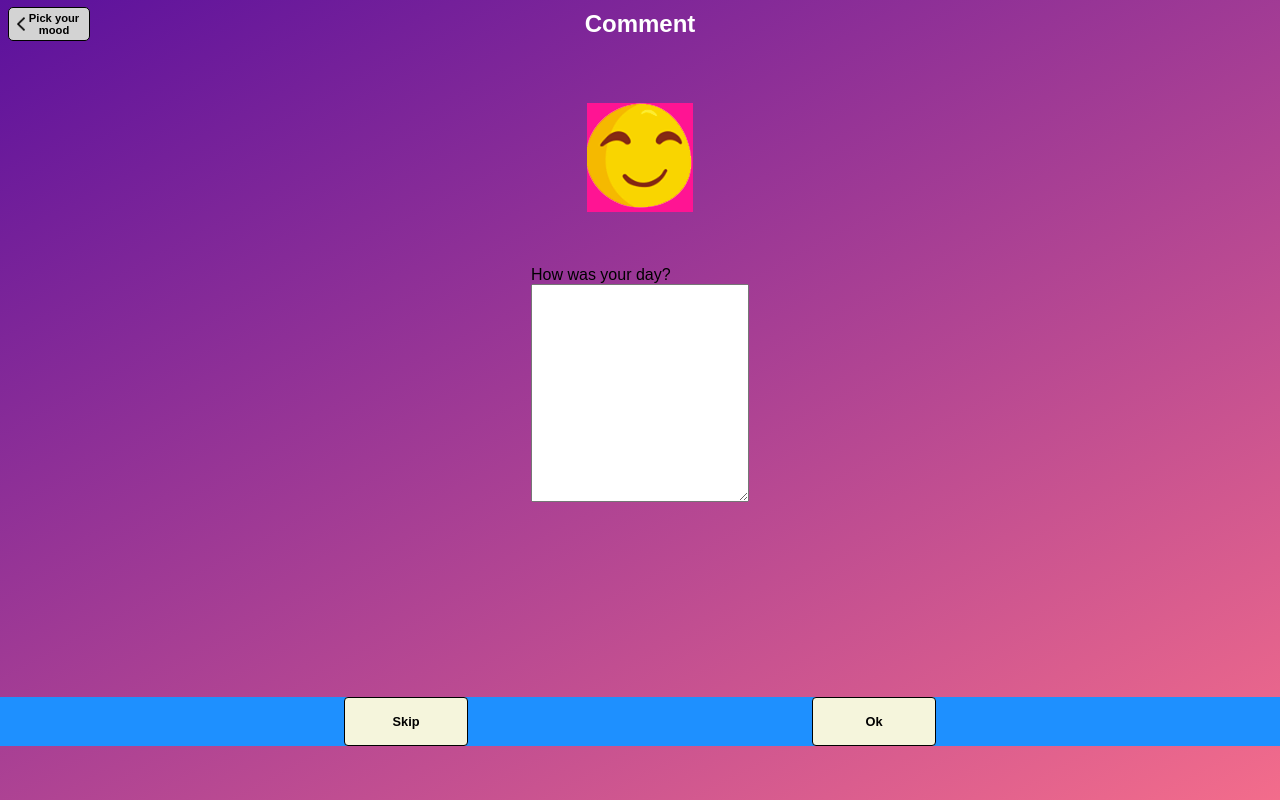
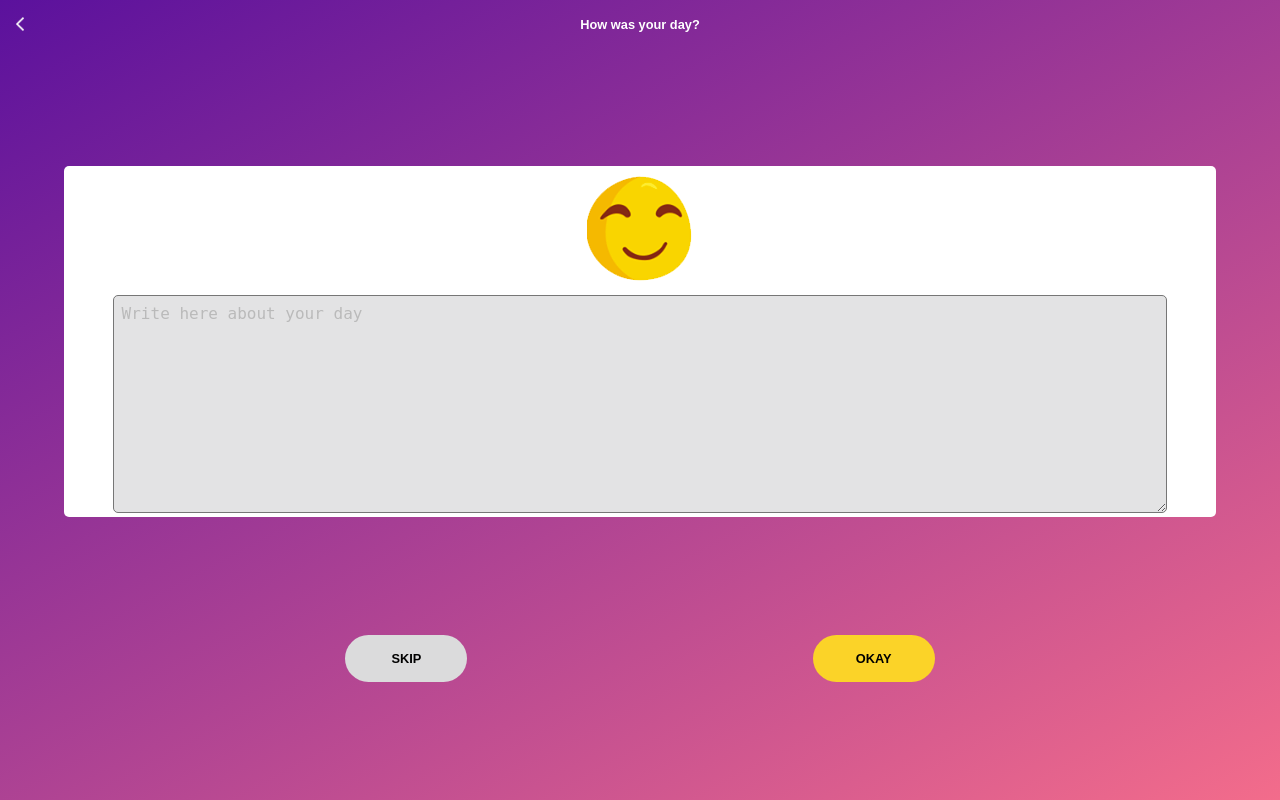
Before and after one commit to NathalieCodes/DailyMood, a PHP site: page /comment.html in a window 1280 px wide. Run offline with PHP 8.4, Linux system fonts and the light colour scheme.

Commit message:
Integration Comment and Index pages

```diff
--- a/comment.html
+++ b/comment.html
@@ -11,23 +11,23 @@
 
     <nav class="nav-bar">
         <a href="index.html" class="button-back button">Pick your mood</a>
-        <h1>Comment</h1>
+        <h1>How was your day?</h1>
         <a href="#" class="button-ghost button"></a>
     </nav>
 
     <div class="parent">
-        <header>
-            <img class="mood-select" src="image/button-happy.png" alt="Selected Mood Happy">
-        </header>
+        <div class="emoji-comment">
+            <header>
+                <img class="mood-select" src="image/button-happy.png" alt="Selected Mood Happy">
+            </header>
 
-        <section>
-            <p>How was your day?</p>
-            <textarea class="enter-comment"></textarea>
-        </section>
-
+            <section>
+                <textarea class="enter-comment">Write here about your day</textarea>
+            </section>
+        </div>
         <nav class="bottom-nav">
             <a class="button button-skip" href="mood_list.html">Skip</a>
-            <a class="button button-primary" href="mood_list.html">Ok</a>
+            <a class="button button-primary" href="mood_list.html">Okay</a>
         </nav>
     </div>
 
--- a/main.css
+++ b/main.css
@@ -32,28 +32,32 @@ html, body {
     position: relative;
 }
 
-header {
-    background-color: deeppink;
-}
-
 .logo {
     width: 150px;
 }
 
 section {
-    /*background-color: lightgrey;*/
     height: 50%;
+    text-align: center;
+    color: white;
+    text-transform: uppercase;
 }
 
 .mood-button {
-    background-color: aqua;
     display: flex;
+    flex-wrap: wrap;
     justify-content: space-evenly;
 }
 
+.mood-button a {
+    background-color: white;
+    border-radius: 3px;
+    margin-top: 10px;
+    flex-basis: 30%;
+}
+
 .mood-button img {
-    width: 68px;
-    height: 68px;
+    width: 80%;
     margin: 10px;
 }
 
@@ -62,23 +66,21 @@ section {
 }
 
 .bottom-nav {
-    background-color: dodgerblue;
     width: 100%;
     display: flex;
     justify-content: space-evenly;
 }
 
 .button {
-    border: solid 1px black;
-    border-radius: 4px;
+    border-radius: 30px;
     padding: 16px;
     width: 90px;
     font-weight: bold;
     font-size: 0.8rem;
-    background-color: beige;
     color: black;
     display: inline-block;
     text-align: center;
+    text-transform: uppercase;
 }
 
 .button-ghost {
@@ -91,9 +93,7 @@ section {
     margin: 0 8px;
     text-align: center;
     font-size: 0.7rem;
-    border: black solid 1px;
     border-radius: 5px;
-    background-color: lightgrey;
 }
 
 .nav-bar .button-close.button {
@@ -115,6 +115,12 @@ section {
     background-position: 8px center;
     padding-left: 10px;
     width: 70px;
+    background-color: transparent;
+    color: transparent;
+}
+
+nav h1 {
+    font-size: 0.8rem;
 }
 
 a {
@@ -137,11 +143,34 @@ ul {
 
 /* comment and edit */
 
+.emoji-comment {
+    background-color: white;
+    text-align: center;
+    border-radius: 5px;
+    width: 90%;
+}
+
+.mood-select {
+    margin-top: 10px;
+}
+
 .enter-comment {
-    width: 200px;
+    width: 90%;
     height: 200px;
     font-size: 1rem;
     padding: 8px;
+    margin-top: 10px;
+    background-color: #E3E3E4;
+    border-radius: 5px;
+    color: #BABABA;
+}
+
+.button-skip {
+    background-color: #DBDBDC;
+}
+
+.button-primary {
+    background-color: #FBD328;
 }
 
 /* mood-list override */
```
Also changed, not shown: index.html (+8 -6 lines), design/maquette_comment.png (added), design/maquette_index.png (added), image/back-arrow.png, image/close-button.png.
